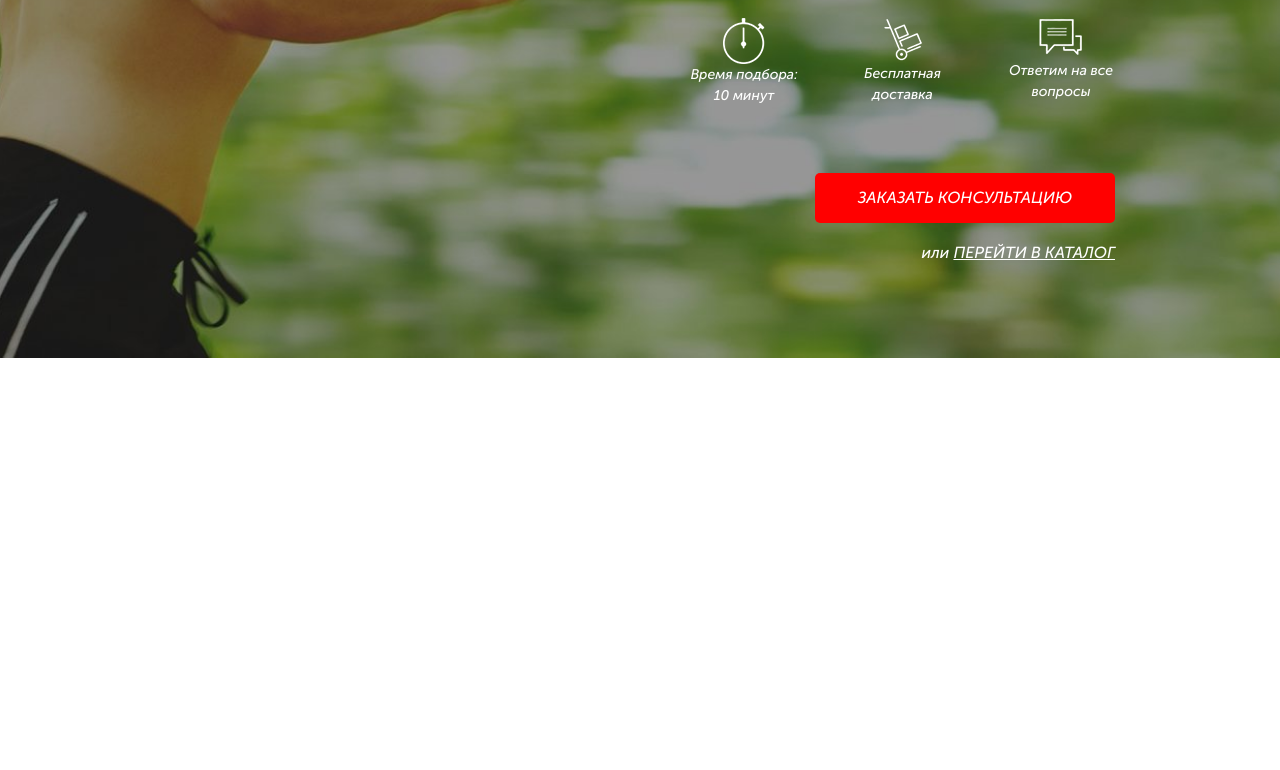
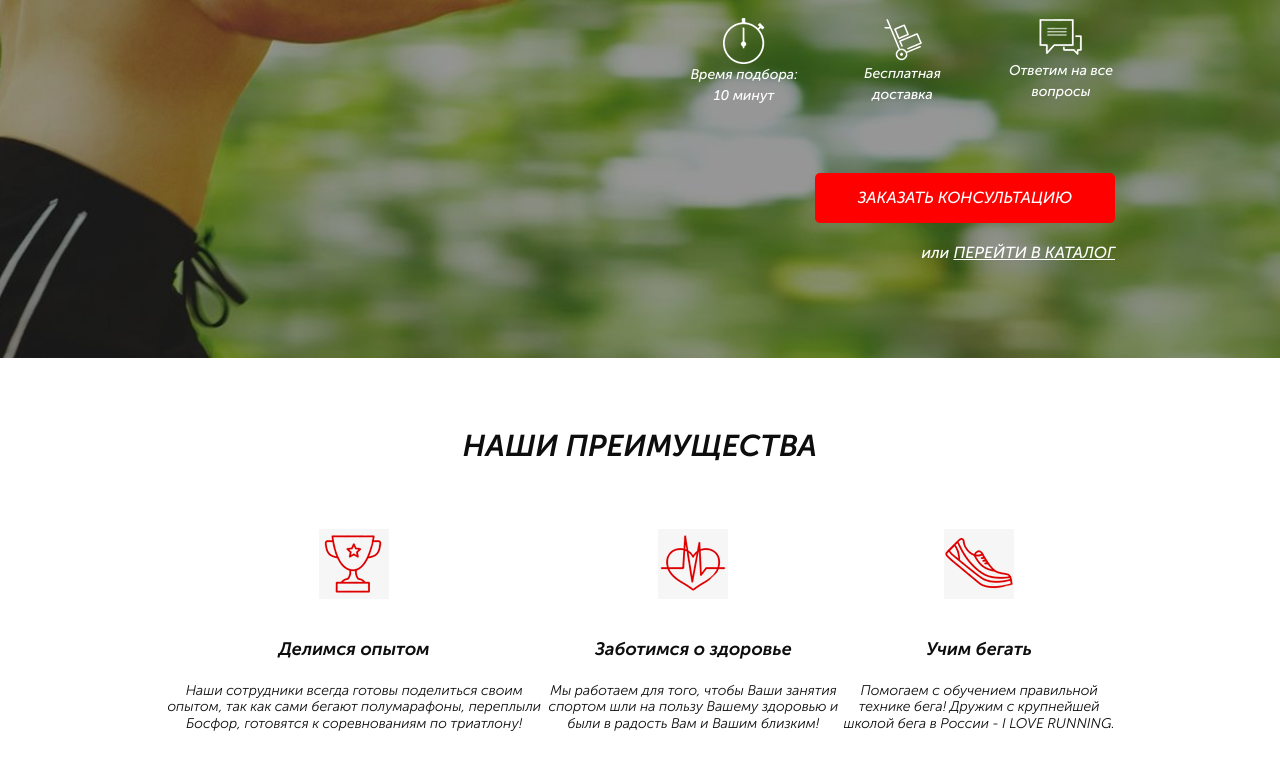
Before and after one commit to NordStream777/Lesson-watch-project, a website: page src/index.html in a window 1280 px wide. Shown: the part 314-1084 px from the top of the page. Before the commit the page ends 800 px from the top, so only its background shows below. Drawn offline with Linux system fonts and the light colour scheme.

Commit message:
Step 21 March

```diff
--- a/src/index.html
+++ b/src/index.html
@@ -43,14 +43,41 @@
                     на все вопросы
                 </div>
             </div>
-
-            <button class="button button_main">заказать кОНСУЛЬТАЦИЮ</button>
+            <button class="button button__main">заказать кОНСУЛЬТАЦИЮ</button>
             <div class="promo__link"> или
                 <a href="#"> ПЕРЕЙТИ В КАТАЛОГ</a>
             </div>
         </div>
     </div>
+</div>
 
+<div class="advantage">
+    <div class="container">
+        <h2 class="advantage__header">НАШИ ПРЕИМУЩЕСТВА</h2>
+        <div class="advantage__cont">
+            <div class="advantage__descr">
+                <img src="icons/cup.png" alt="cup">
+                <h2>Делимся опытом</h2>
+                <p>Наши сотрудники всегда готовы поделиться своим опытом,
+                так как сами бегают полумарафоны, переплыли Босфор, готовятся к соревнованиям по триатлону!</p>
+            </div>
+            <div class="advantage__descr">
+                <img src="icons/heart.png" alt="heart">
+                <h2>Заботимся о здоровье</h2>
+                <p>Мы работаем для того,
+                чтобы Ваши занятия спортом шли на пользу Вашему здоровью и были в радость Вам и Вашим близким!</p>
+            </div>
+            <div class="advantage__descr">
+                <img src="icons/cross.png" alt="cross">
+                <h2>Учим бегать</h2>
+                <p>Помогаем с обучением
+                правильной технике бега!
+                Дружим с крупнейшей школой бега в России - I LOVE RUNNING.</p>
+            </div>
+        </div>
+
+    </div>
 </div>
+
 </body>
 </html>
--- /dev/null
+++ b/src/sass/blocks/_advantage.scss
@@ -0,0 +1,41 @@
+.advantage{
+    min-height: 470px;
+    padding: 70px 0 82px 0;
+    background-color:white;
+    &__header{
+        font-size: 30px;
+        line-height: 1.2;
+        font-weight: 700;
+        color: #0d0d0d;
+        text-align: center;
+    }
+    &__cont{
+        display: flex;
+        margin-top: 65px;
+        justify-content: space-between;
+    }
+    &__descr{
+        min-width: 240px;
+        img{
+            display: block;
+            margin: 0 auto;
+        }
+        h2{
+            font-size: 18px;
+            line-height: 1.2;
+            font-weight: 700;
+            color: #0d0d0d;
+            text-align: center;
+            margin-top: 40px;
+        }
+        p{
+            font-size: 14px;
+            line-height: 1.2;
+            font-weight: 300;
+            color: #0d0d0d;
+            text-align: center;
+            margin-top: 22px;
+        }
+
+    }
+}
--- a/src/sass/blocks/_buttons.scss
+++ b/src/sass/blocks/_buttons.scss
@@ -8,7 +8,7 @@
     font-weight: 500;
     text-transform: uppercase;
     color: #ffffff;
-    &_main{
+    &__main{
         margin-top: 67px;
         width: 300px;
         height: 50px;
--- a/src/sass/style.scss
+++ b/src/sass/style.scss
@@ -9,3 +9,4 @@
 @import '../sass/blocks/promo';
 @import '../sass/blocks/header';
 @import'../sass/blocks/buttons';
+@import '../sass/blocks/advantage';
```
Also changed, not shown: src/css/style.css, src/css/style.min.css, 1 other file.
